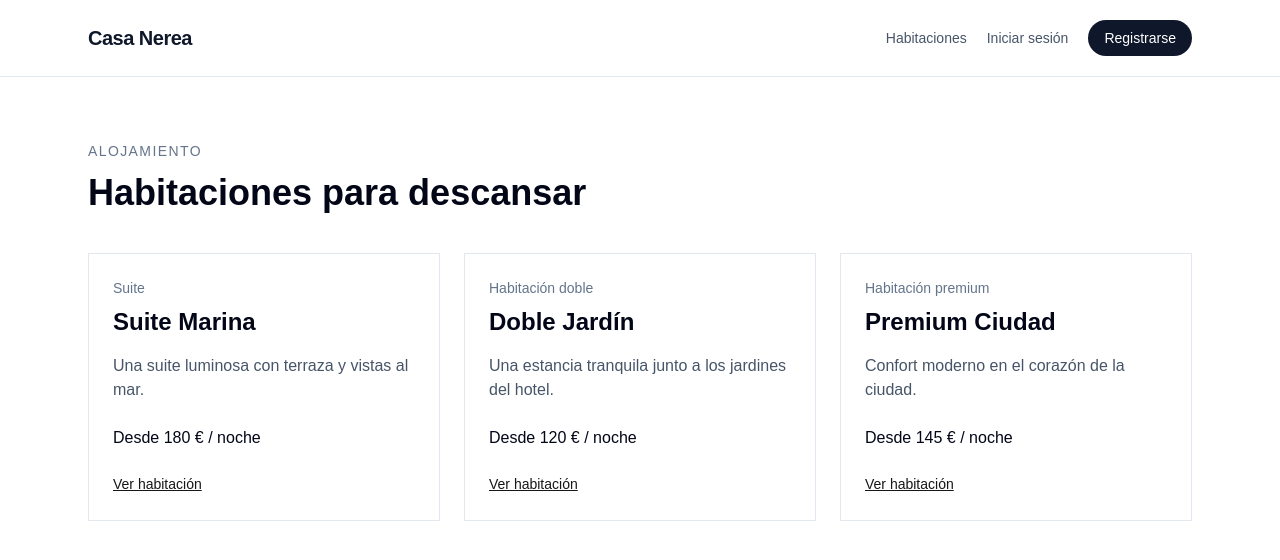
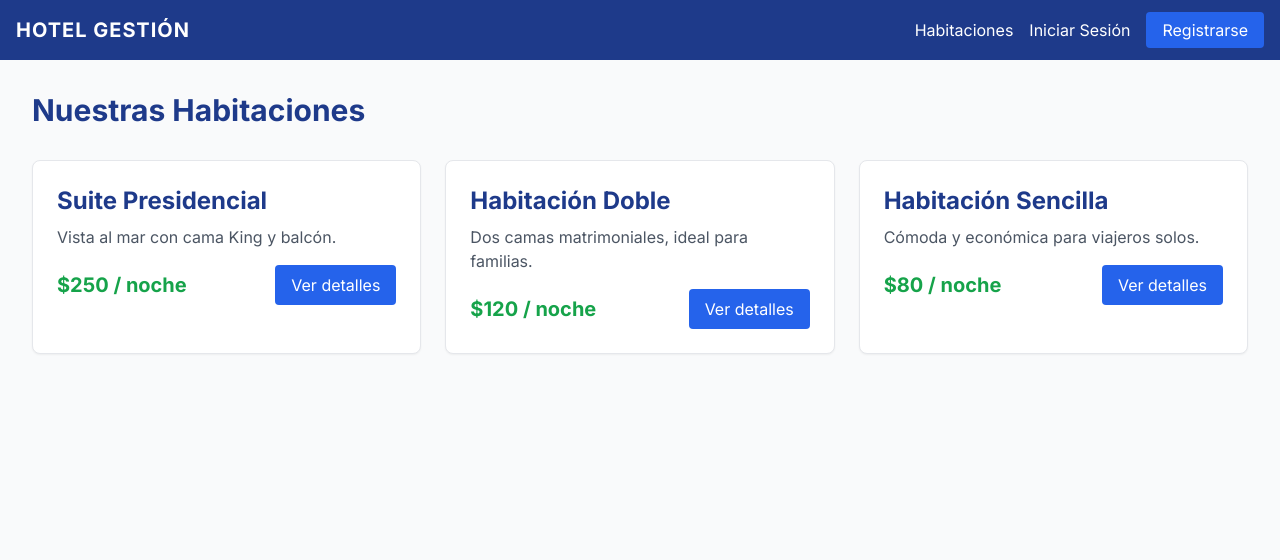
Before and after one commit to JostynC777/gestion-hotelera-app, a Next.js app: page /habitaciones in a window 1280 px wide. Shown: the top 560 px of the page. Built offline with nearby package versions, Linux system fonts and the light colour scheme.

Commit message:
feat: componente RoomCard tipado con TS y listado de habitaciones

```diff
--- a/app/dashboard/layout.tsx
+++ b/app/dashboard/layout.tsx
@@ -1,17 +1,14 @@
-import Link from "next/link";
-
-export default function DashboardLayout({ children }: { children: React.ReactNode }) {
+export default function DashboardLayout({
+  children,
+}: {
+  children: React.ReactNode;
+}) {
   return (
-    <div className="min-h-screen bg-slate-50 md:flex">
-      <aside className="w-full border-b border-slate-200 bg-white p-6 md:min-h-screen md:w-64 md:border-b-0 md:border-r">
-        <Link className="text-xl font-semibold text-slate-950" href="/dashboard">Panel de administración</Link>
-        <nav className="mt-8 flex gap-4 text-sm text-slate-600 md:flex-col">
-          <Link className="hover:text-slate-950" href="/dashboard">Resumen</Link>
-          <Link className="hover:text-slate-950" href="/dashboard/nuevo">Nueva habitación</Link>
-          <Link className="hover:text-slate-950" href="/habitaciones">Ver sitio público</Link>
-        </nav>
-      </aside>
-      <section className="flex-1 p-6 md:p-10">{children}</section>
-    </div>
+    <section className="bg-gray-100 min-h-screen">
+      {/* Aquí luego pondremos un menú lateral (Sidebar) solo para los administradores */}
+      <div className="p-8">
+        {children}
+      </div>
+    </section>
   );
 }
--- /dev/null
+++ b/app/global.d.ts
@@ -0,0 +1 @@
+declare module '*.css';
--- a/app/habitaciones/page.tsx
+++ b/app/habitaciones/page.tsx
@@ -1,26 +1,29 @@
-import Link from "next/link";
-import { Navigation } from "@/components/Navigation";
-import { rooms } from "@/lib/rooms";
+import RoomCard from "../../components/RoomCard";
 
-export default function RoomsPage() {
+export default function HabitacionesPage() {
+  // Datos temporales (hardcodeados) para probar nuestro componente
+  // En el Día 3 reemplazaremos esto con datos reales de Supabase[cite: 1]
+  const habitacionesDemo = [
+    { id: "1", nombre: "Suite Presidencial", precio: 250, descripcion: "Vista al mar con cama King y balcón." },
+    { id: "2", nombre: "Habitación Doble", precio: 120, descripcion: "Dos camas matrimoniales, ideal para familias." },
+    { id: "3", nombre: "Habitación Sencilla", precio: 80, descripcion: "Cómoda y económica para viajeros solos." }
+  ];
+
   return (
-    <>
-      <Navigation />
-      <main className="mx-auto max-w-6xl px-6 py-16">
-        <p className="text-sm font-medium uppercase tracking-widest text-slate-500">Alojamiento</p>
-        <h1 className="mt-3 text-4xl font-semibold text-slate-950">Habitaciones para descansar</h1>
-        <div className="mt-10 grid gap-6 md:grid-cols-3">
-          {rooms.map((room) => (
-            <article className="border border-slate-200 bg-white p-6" key={room.id}>
-              <p className="text-sm text-slate-500">{room.type}</p>
-              <h2 className="mt-2 text-2xl font-semibold text-slate-950">{room.name}</h2>
-              <p className="mt-4 text-slate-600">{room.description}</p>
-              <p className="mt-6 font-medium text-slate-950">Desde {room.price} € / noche</p>
-              <Link className="mt-6 inline-block text-sm font-medium underline" href={`/habitaciones/${room.id}`}>Ver habitación</Link>
-            </article>
-          ))}
-        </div>
-      </main>
-    </>
+    <main className="container mx-auto p-8 min-h-screen bg-gray-50">
+      <h1 className="text-3xl font-bold text-blue-900 mb-8">Nuestras Habitaciones</h1>
+
+      <div className="grid grid-cols-1 md:grid-cols-2 lg:grid-cols-3 gap-6">
+        {habitacionesDemo.map((hab) => (
+          <RoomCard
+            key={hab.id}
+            id={hab.id}
+            nombre={hab.nombre}
+            precio={hab.precio}
+            descripcion={hab.descripcion}
+          />
+        ))}
+      </div>
+    </main>
   );
 }
--- a/app/layout.tsx
+++ b/app/layout.tsx
@@ -1,21 +1,13 @@
 import type { Metadata } from "next";
-import localFont from "next/font/local";
+import { Inter } from "next/font/google"; // <-- Aquí ya está corregido a "next"
 import "./globals.css";
+import Navigation from "../components/Navigation";
 
-const geistSans = localFont({
-  src: "./fonts/GeistVF.woff",
-  variable: "--font-geist-sans",
-  weight: "100 900",
-});
-const geistMono = localFont({
-  src: "./fonts/GeistMonoVF.woff",
-  variable: "--font-geist-mono",
-  weight: "100 900",
-});
+const inter = Inter({ subsets: ["latin"] });
 
 export const metadata: Metadata = {
-  title: "Create Next App",
-  description: "Generated by create next app",
+  title: "Sistema de Gestión Hotelera",
+  description: "Proyecto final de aplicaciones web",
 };
 
 export default function RootLayout({
@@ -24,10 +16,9 @@ export default function RootLayout({
   children: React.ReactNode;
 }>) {
   return (
-    <html lang="en">
-      <body
-        className={`${geistSans.variable} ${geistMono.variable} antialiased`}
-      >
+    <html lang="es">
+      <body className={inter.className}>
+        <Navigation />
         {children}
       </body>
     </html>
--- a/app/page.tsx
+++ b/app/page.tsx
@@ -1,101 +1,20 @@
-import Image from "next/image";
+import Link from "next/link";
 
 export default function Home() {
   return (
-    <div className="grid grid-rows-[20px_1fr_20px] items-center justify-items-center min-h-screen p-8 pb-20 gap-16 sm:p-20 font-[family-name:var(--font-geist-sans)]">
-      <main className="flex flex-col gap-8 row-start-2 items-center sm:items-start">
-        <Image
-          className="dark:invert"
-          src="https://nextjs.org/icons/next.svg"
-          alt="Next.js logo"
-          width={180}
-          height={38}
-          priority
-        />
-        <ol className="list-inside list-decimal text-sm text-center sm:text-left font-[family-name:var(--font-geist-mono)]">
-          <li className="mb-2">
-            Get started by editing{" "}
-            <code className="bg-black/[.05] dark:bg-white/[.06] px-1 py-0.5 rounded font-semibold">
-              app/page.tsx
-            </code>
-            .
-          </li>
-          <li>Save and see your changes instantly.</li>
-        </ol>
-
-        <div className="flex gap-4 items-center flex-col sm:flex-row">
-          <a
-            className="rounded-full border border-solid border-transparent transition-colors flex items-center justify-center bg-foreground text-background gap-2 hover:bg-[#383838] dark:hover:bg-[#ccc] text-sm sm:text-base h-10 sm:h-12 px-4 sm:px-5"
-            href="https://vercel.com/new?utm_source=create-next-app&utm_medium=appdir-template-tw&utm_campaign=create-next-app"
-            target="_blank"
-            rel="noopener noreferrer"
-          >
-            <Image
-              className="dark:invert"
-              src="https://nextjs.org/icons/vercel.svg"
-              alt="Vercel logomark"
-              width={20}
-              height={20}
-            />
-            Deploy now
-          </a>
-          <a
-            className="rounded-full border border-solid border-black/[.08] dark:border-white/[.145] transition-colors flex items-center justify-center hover:bg-[#f2f2f2] dark:hover:bg-[#1a1a1a] hover:border-transparent text-sm sm:text-base h-10 sm:h-12 px-4 sm:px-5 sm:min-w-44"
-            href="https://nextjs.org/docs?utm_source=create-next-app&utm_medium=appdir-template-tw&utm_campaign=create-next-app"
-            target="_blank"
-            rel="noopener noreferrer"
-          >
-            Read our docs
-          </a>
-        </div>
-      </main>
-      <footer className="row-start-3 flex gap-6 flex-wrap items-center justify-center">
-        <a
-          className="flex items-center gap-2 hover:underline hover:underline-offset-4"
-          href="https://nextjs.org/learn?utm_source=create-next-app&utm_medium=appdir-template-tw&utm_campaign=create-next-app"
-          target="_blank"
-          rel="noopener noreferrer"
-        >
-          <Image
-            aria-hidden
-            src="https://nextjs.org/icons/file.svg"
-            alt="File icon"
-            width={16}
-            height={16}
-          />
-          Learn
-        </a>
-        <a
-          className="flex items-center gap-2 hover:underline hover:underline-offset-4"
-          href="https://vercel.com/templates?framework=next.js&utm_source=create-next-app&utm_medium=appdir-template-tw&utm_campaign=create-next-app"
-          target="_blank"
-          rel="noopener noreferrer"
-        >
-          <Image
-            aria-hidden
-            src="https://nextjs.org/icons/window.svg"
-            alt="Window icon"
-            width={16}
-            height={16}
-          />
-          Examples
-        </a>
-        <a
-          className="flex items-center gap-2 hover:underline hover:underline-offset-4"
-          href="https://nextjs.org?utm_source=create-next-app&utm_medium=appdir-template-tw&utm_campaign=create-next-app"
-          target="_blank"
-          rel="noopener noreferrer"
-        >
-          <Image
-            aria-hidden
-            src="https://nextjs.org/icons/globe.svg"
-            alt="Globe icon"
-            width={16}
-            height={16}
-          />
-          Go to nextjs.org →
-        </a>
-      </footer>
-    </div>
+    <main className="flex min-h-screen flex-col items-center justify-center p-24 bg-gray-50">
+      <h1 className="text-4xl font-bold text-blue-900 mb-4 text-center">
+        Bienvenido al Sistema de Gestión Hotelera
+      </h1>
+      <p className="text-lg text-gray-600 mb-8 text-center">
+        Encuentra y reserva la habitación perfecta para tu próxima estadía.
+      </p>
+      <Link
+        href="/habitaciones"
+        className="bg-blue-600 text-white px-6 py-3 rounded-lg hover:bg-blue-700 transition"
+      >
+        Explorar Habitaciones
+      </Link>
+    </main>
   );
 }
--- a/components/Navigation.tsx
+++ b/components/Navigation.tsx
@@ -1,18 +1,24 @@
-import Link from "next/link";
+import Link from 'next/link';
 
-export function Navigation() {
+export default function Navigation() {
   return (
-    <header className="border-b border-slate-200 bg-white">
-      <nav className="mx-auto flex max-w-6xl items-center justify-between px-6 py-5">
-        <Link className="text-xl font-semibold tracking-tight text-slate-900" href="/">
-          Casa Nerea
+    <nav className="bg-blue-900 text-white p-4 shadow-md">
+      <div className="container mx-auto flex justify-between items-center">
+        <Link href="/" className="text-xl font-bold tracking-wider">
+          HOTEL GESTIÓN
         </Link>
-        <div className="flex items-center gap-5 text-sm text-slate-600">
-          <Link className="hover:text-slate-950" href="/habitaciones">Habitaciones</Link>
-          <Link className="hover:text-slate-950" href="/login">Iniciar sesión</Link>
-          <Link className="rounded-full bg-slate-900 px-4 py-2 text-white hover:bg-slate-700" href="/register">Registrarse</Link>
+        <div className="space-x-4">
+          <Link href="/habitaciones" className="hover:text-blue-300 transition">
+            Habitaciones
+          </Link>
+          <Link href="/login" className="hover:text-blue-300 transition">
+            Iniciar Sesión
+          </Link>
+          <Link href="/register" className="bg-blue-600 px-4 py-2 rounded hover:bg-blue-500 transition">
+            Registrarse
+          </Link>
         </div>
-      </nav>
-    </header>
+      </div>
+    </nav>
   );
 }
--- /dev/null
+++ b/components/RoomCard.tsx
@@ -0,0 +1,28 @@
+import Link from "next/link";
+
+// Tipamos las Props con TypeScript para evitar el uso de 'any'
+interface RoomCardProps {
+  id: string;
+  nombre: string;
+  precio: number;
+  descripcion: string;
+}
+
+export default function RoomCard({ id, nombre, precio, descripcion }: RoomCardProps) {
+  return (
+    <div className="border rounded-lg p-6 shadow-sm hover:shadow-md transition bg-white">
+      <h2 className="text-2xl font-bold text-blue-900 mb-2">{nombre}</h2>
+      <p className="text-gray-600 mb-4">{descripcion}</p>
+      <div className="flex justify-between items-center">
+        <span className="text-xl font-bold text-green-600">${precio} / noche</span>
+        {/* Usamos el ID para la ruta dinámica obligatoria */}
+        <Link
+          href={`/habitaciones/${id}`}
+          className="bg-blue-600 text-white px-4 py-2 rounded hover:bg-blue-700 transition"
+        >
+          Ver detalles
+        </Link>
+      </div>
+    </div>
+  );
+}
```
